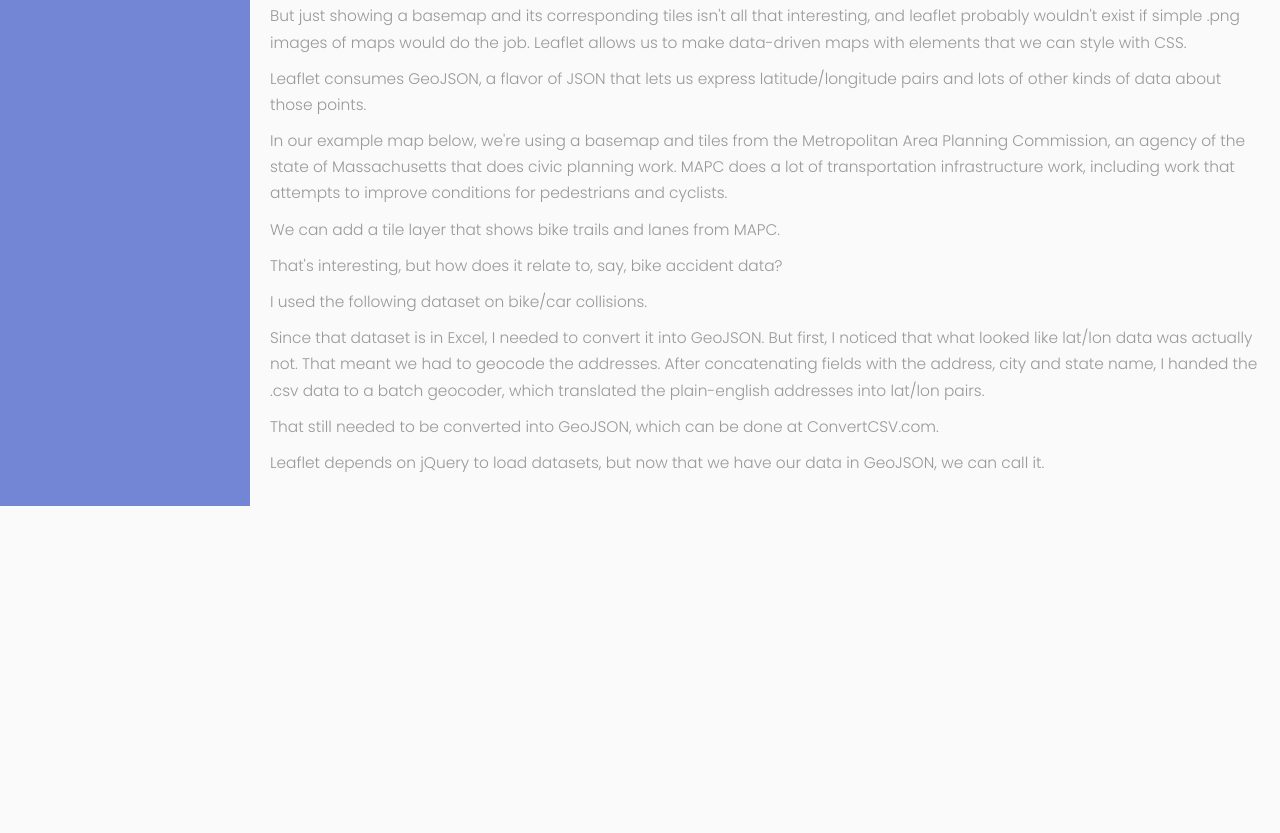
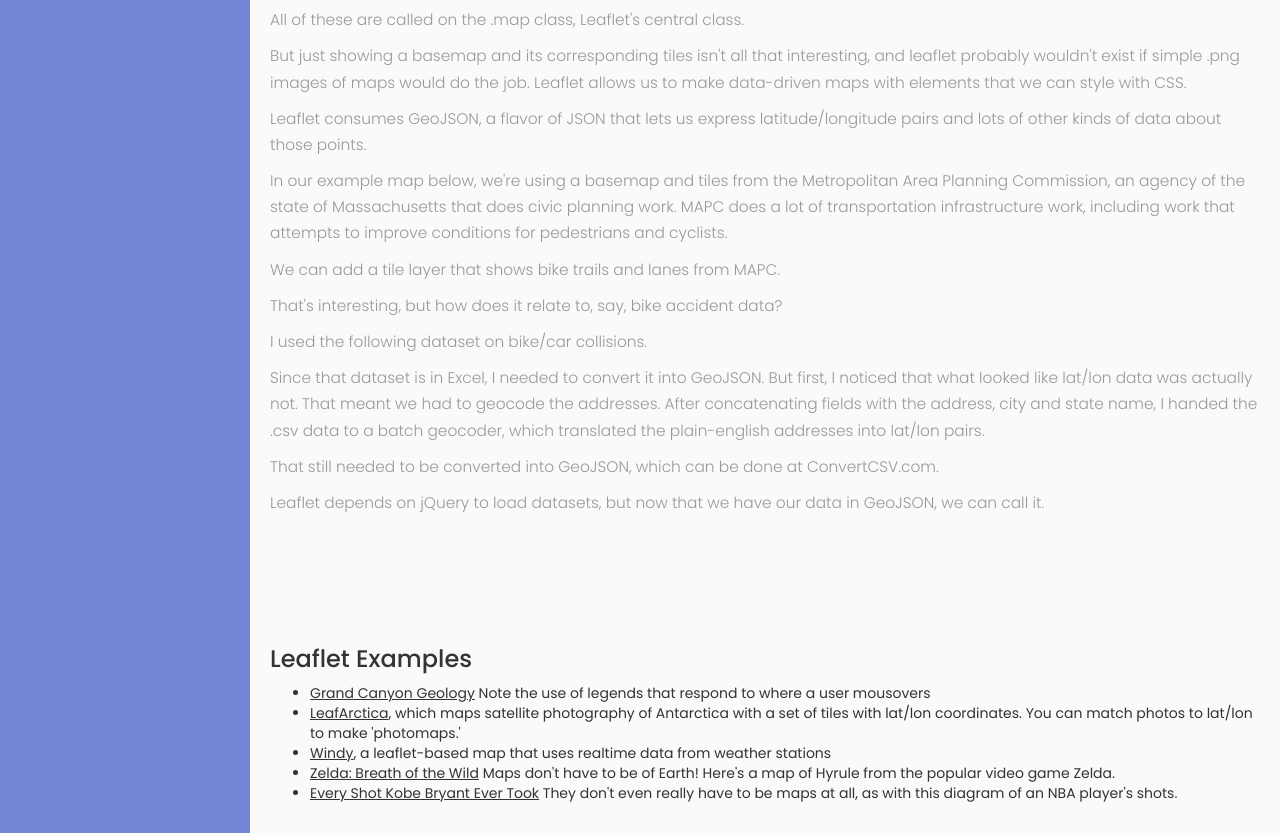
Before and after one commit to lisawilliams/map, a website: page index.html in a window 1280 px wide. Shown: the part 982-1815 px from the top of the page. Before the commit the page ends 1488 px from the top, so only its background shows below. Drawn offline with nearby package versions, Linux system fonts and the light colour scheme.

Commit message:
Added leaflet map examples & sidebar link to them
Also adjusted content section spacing

Closes issue #19

```diff
--- a/index.html
+++ b/index.html
@@ -53,7 +53,7 @@
               <ul class="collapse list-unstyled" id="homeSubmenu">
                   <li><a href="#leaflet">What Is Leaflet?</a></li>
                   <li><a href="http://leafletjs.com/reference-1.1.0.html">Leaflet.js Docs</a></li>
-                  <li><a href="examples">Leaflet Examples</a></li>
+                  <li><a href="#examples">Leaflet Examples</a></li>
               </ul>
 
 
@@ -120,7 +120,7 @@
       </script>
 
 
-<br><br><br><br><br><br>
+<br><br><br><br><br><br><BR><BR>
       <h3><a name="leaflet">What is Leaflet, Anyway?</a></h3>
 
       <p>Leaflet is a lightweight mapping library for Javascript. Well-documented,
@@ -170,6 +170,17 @@
       <p>Leaflet depends on jQuery to load datasets, but now that we have
       our data in GeoJSON, we can call it.</p>
 
+<BR><BR><BR><BR><BR>
+        <h3><a name="examples">Leaflet Examples</a></h3>
+
+        <ul>
+          <li><span style="text-decoration: underline;"><a href ="http://rclark.github.io/grand-canyon-geology/">Grand Canyon Geology</a></span> Note the use of legends that respond to where a user mousovers</li>
+          <li><span style="text-decoration: underline;"><a href ="http://lo-ise.github.io/leafarctica/#0/-87/0">LeafArctica</a></span>, which maps satellite photography of Antarctica with a set of tiles with lat/lon coordinates. You can match photos to lat/lon to make 'photomaps.'</li>
+          <li><span style="text-decoration: underline;"><a href ="https://www.windy.com/?53.801,-1.582,4">Windy</a></span>, a leaflet-based map that uses realtime data from weather stations</li>
+          <li><span style="text-decoration: underline;"><a href ="https://www.zeldadungeon.net/breath-of-the-wild-interactive-map/">Zelda: Breath of the Wild</a></span> Maps don't have to be of Earth! Here's a map of Hyrule from the popular video game Zelda.</li>
+          <li><span style="text-decoration: underline;"><a href ="http://graphics.latimes.com/kobe-every-shot-ever/">Every Shot Kobe Bryant Ever Took</a></span> They don't even really have to be maps at all, as with this diagram of an NBA player's shots.</li>
+        </ul>
+
 
 
     </div>
```
